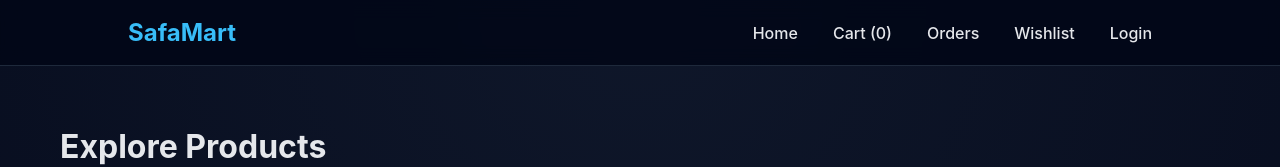
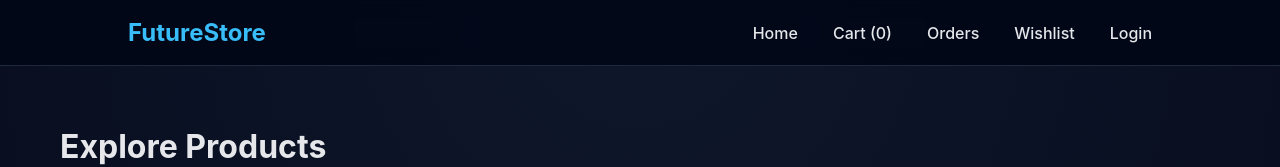
Before and after one commit to aKshaykumarsingh1501/FUTURE_FS_02, a React (Vite) app: page / in a window 1280 px wide. Shown: the top 167 px of the page. Built offline with nearby package versions, Linux system fonts and the light colour scheme.

Commit message:
initial commit

```diff
--- a/src/components/Navbar.jsx
+++ b/src/components/Navbar.jsx
@@ -8,7 +8,7 @@ const Navbar = () => {
 
   return (
     <nav className="navbar">
-      <h2>SafaMart</h2>
+      <h2>FutureStore</h2>
 
       <div style={{ display: "flex", alignItems: "center", gap: "15px" }}>
         <Link to="/">Home</Link>
```
